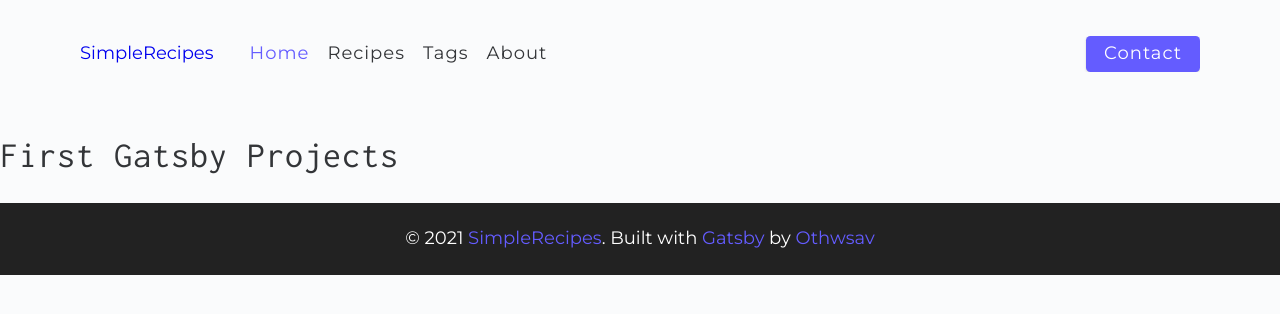
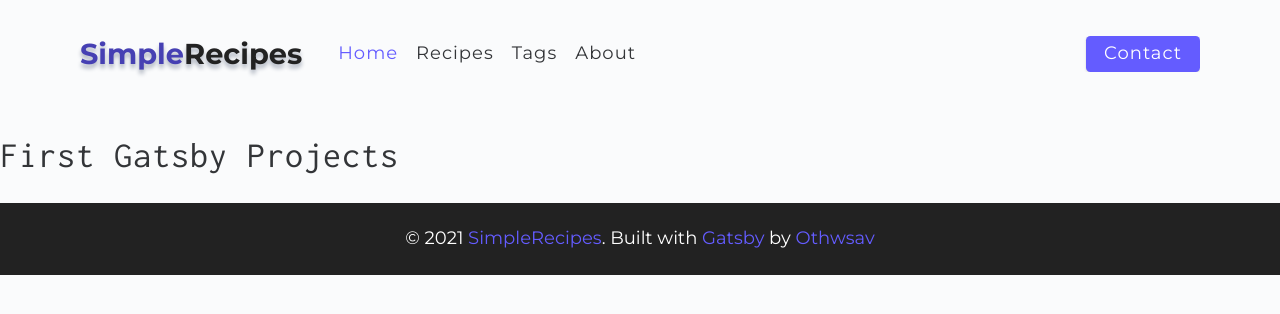
Before and after one commit to othwsav/recipes, a Gatsby site: page / in a window 1280 px wide. Built offline with nearby package versions, Linux system fonts and the light colour scheme; Gatsby itself is replaced by a stand-in of ours.

Commit message:
added a style for logo

```diff
--- a/src/assets/css/style.scss
+++ b/src/assets/css/style.scss
@@ -1,4 +1,4 @@
-@import url("https://fonts.googleapis.com/css?family=Montserrat:200,400,600,800|Inconsolata:200,400,600,800");
+@import url("https://fonts.googleapis.com/css?family=Montserrat:200,400,600,700,800|Inconsolata:200,400,600,800");
 *,
 ::after,
 ::before {
@@ -378,13 +378,25 @@ form>*:last-child {
     display: flex;
     justify-content: space-between;
     align-items: center;
+    .logo{
+        font-size: 1.6em;
+        font-weight: 700;
+        text-shadow: 0px 4px 4px var(--grey-600);
+        // font-family: var(--headingFont);
+        &>:first-child{
+            color: var(--primary-700);
+        }
+        &>:last-child {
+            color: var(--black);
+        }
+    }
 }
 
-.nav-header img {
-    width: 200px;
-    margin-left: -6px;
-    margin-bottom: -9px;
-}
+// .nav-header img {
+//     width: 200px;
+//     margin-left: -6px;
+//     margin-bottom: -9px;
+// }
 
 .nav-btn {
     padding: 0.15rem 0.75rem;
--- a/src/components/Navbar.jsx
+++ b/src/components/Navbar.jsx
@@ -29,7 +29,7 @@ const Navbar = () => {
         <nav className="navbar">
             <div className="nav-center">
                 <div className="nav-header">
-                    <Link to="/">
+                    <Link to="/" className="logo">
                         <span>Simple</span>
                         <span>Recipes</span>
                     </Link>
```
Also changed, not shown: src/assets/css/style.css, 2 other files.
